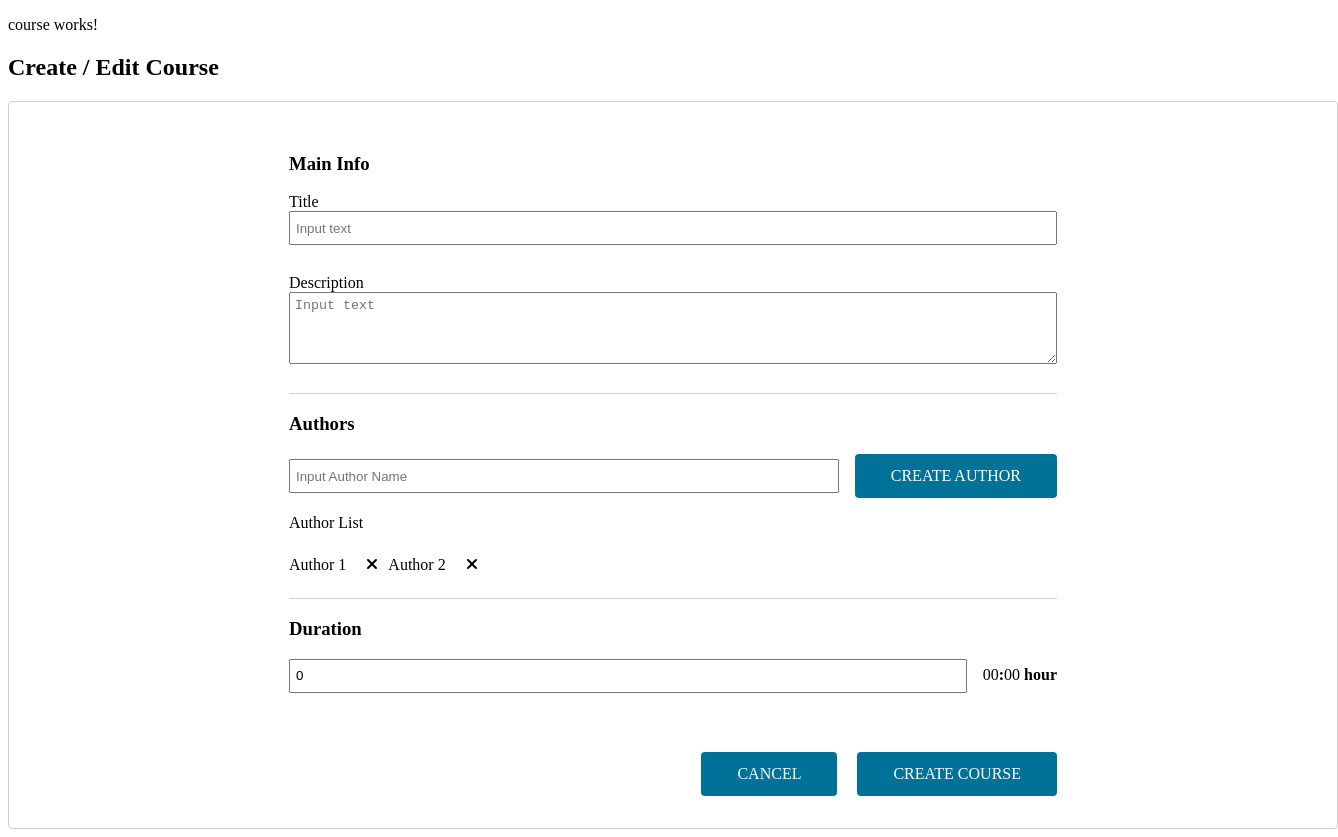
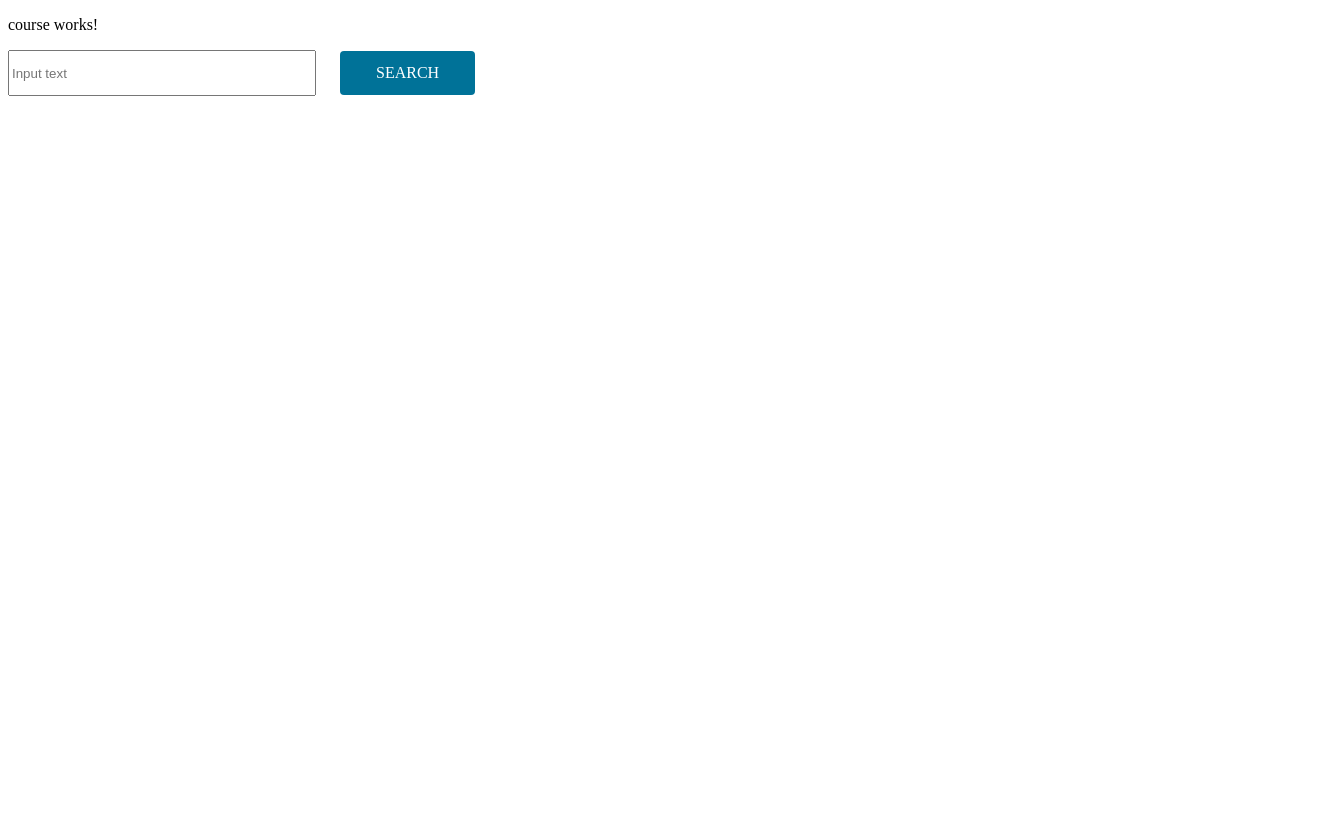
Before and after one commit to Applewhz/Angular-Module, an Angular app in the folder courses-app/: page / in a window 1280 px wide. Shown: the whole page, 1338 px wide, since content can reach past the window. After the commit the page ends 800 px from the top, so only its background shows below. Built offline with nearby package versions, Linux system fonts and the light colour scheme.

Commit message:
module 3 task 6 completed

```diff
--- a/courses-app/src/app/features/course/course.component.html
+++ b/courses-app/src/app/features/course/course.component.html
@@ -1,2 +1,3 @@
 <p>course works!</p>
-<app-course-form></app-course-form>
+<!-- <app-course-form></app-course-form> -->
+<app-search></app-search>
--- a/courses-app/src/app/shared/components/search/search.component.html
+++ b/courses-app/src/app/shared/components/search/search.component.html
@@ -1,4 +1,4 @@
 <div class="app-search">
-  <input type="text" placeholder="Input text">
-  <app-button></app-button>
+  <input type="text" placeholder="Input text" #inputText>
+  <app-button text="search" (btnClick)="userInputString(inputText.value)"></app-button>
 </div>
--- a/courses-app/src/app/shared/components/search/search.component.scss
+++ b/courses-app/src/app/shared/components/search/search.component.scss
@@ -5,5 +5,7 @@
 
   & input {
     margin-right: 24px;
+    min-width: 300px;
+    min-height: 40px;
   }
 }
--- a/courses-app/src/app/shared/components/search/search.component.ts
+++ b/courses-app/src/app/shared/components/search/search.component.ts
@@ -1,8 +1,20 @@
-import { Component } from '@angular/core';
+import { Component, EventEmitter, Input, OnInit, Output } from '@angular/core';
 
 @Component({
   selector: 'app-search',
   templateUrl: './search.component.html',
   styleUrls: ['./search.component.scss']
 })
-export class SearchComponent {}
+export class SearchComponent implements OnInit{
+  @Input() SearchString!: string
+  @Output() InputSearchString = new EventEmitter<string>();
+
+  constructor() {}
+
+  ngOnInit(): void {}
+
+  userInputString(value: string) {
+    this.InputSearchString.emit(value);
+    console.log('here', value)
+  }
+}
```
